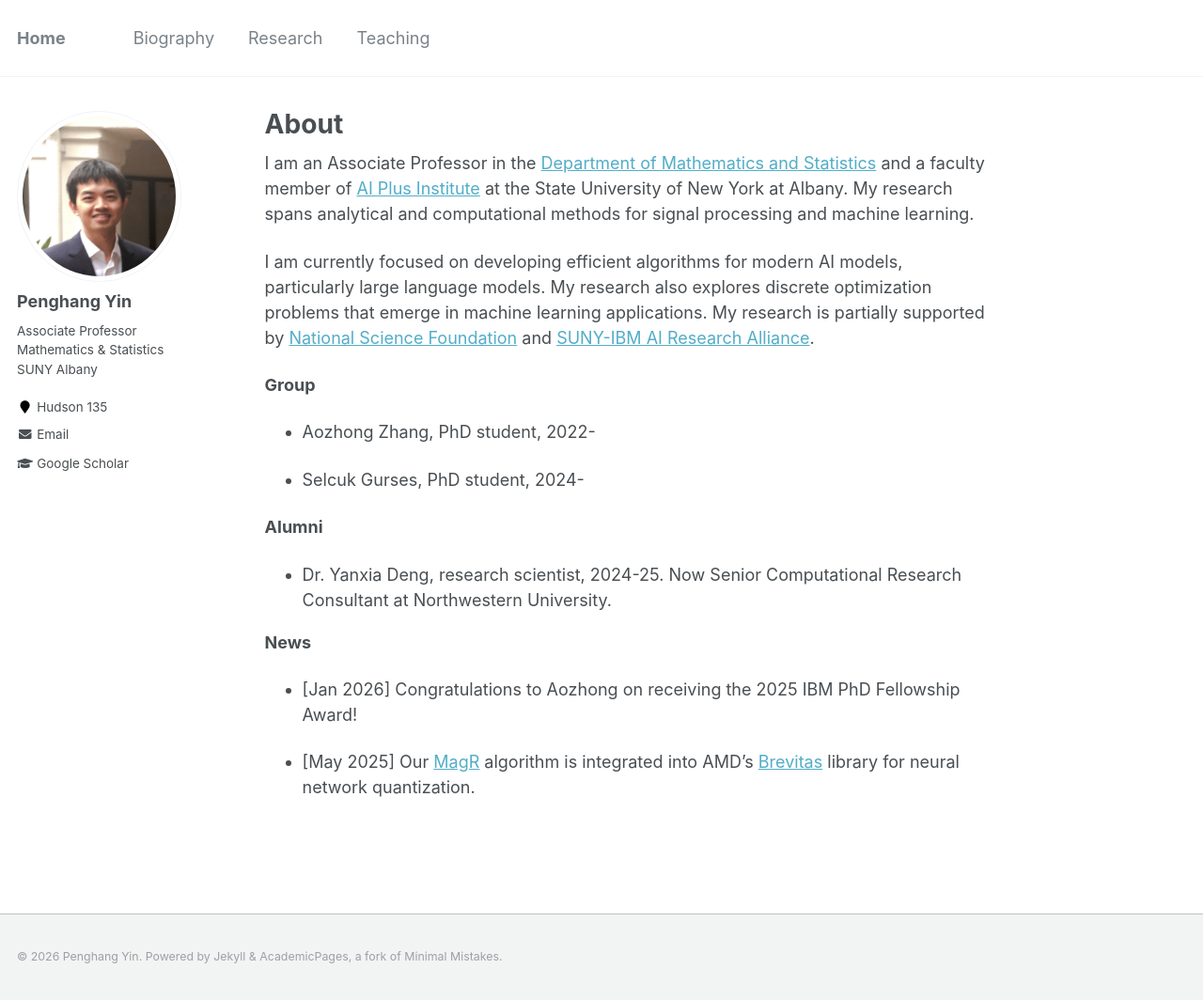
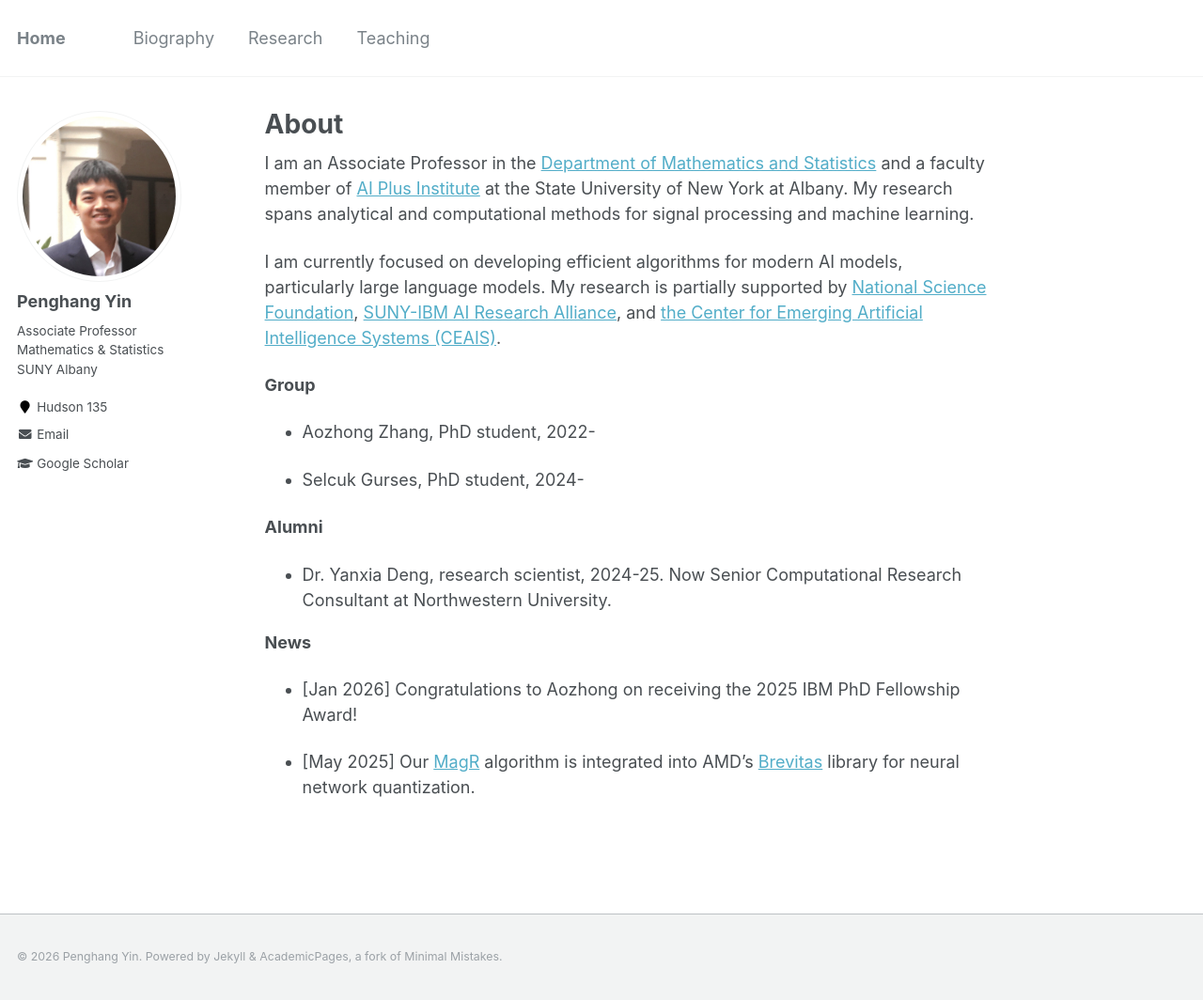
Before and after one commit to yin-penghang/yin-penghang.github.io, a Jekyll site: the page built from _pages/about.md, in a window 1280 px wide and 1064 px high. Shown: the whole window at 94% size. Built offline with Jekyll 4.4.1, drawn with Linux system fonts in a browser that asks for light colours.

Commit message:
Update research support details in about.md
Added CEAIS as a supporter of research.

```diff
--- a/_pages/about.md
+++ b/_pages/about.md
@@ -10,7 +10,7 @@ redirect_from:
 
 I am an Associate Professor in the [Department of Mathematics and Statistics](https://www.albany.edu/math) and a faculty member of [AI Plus Institute](https://www.albany.edu/ai-plus) at the State University of New York at Albany. My research spans analytical and computational methods for signal processing and machine learning.
 
-I am currently focused on developing efficient algorithms for modern AI models, particularly large language models. My research also explores discrete optimization problems that emerge in machine learning applications. My research is partially supported by [National Science Foundation](https://www.nsf.gov/) and [SUNY-IBM AI Research Alliance](https://www.suny.edu/ai-research-alliance/).
+I am currently focused on developing efficient algorithms for modern AI models, particularly large language models. My research is partially supported by [National Science Foundation](https://www.nsf.gov/), [SUNY-IBM AI Research Alliance](https://www.suny.edu/ai-research-alliance/), and [the Center for Emerging Artificial Intelligence Systems (CEAIS)](https://www.albany.edu/ai-plus/emerging-artificial-intelligence-systems).
 
 **Group**
 - Aozhong Zhang, PhD student, 2022-
```
